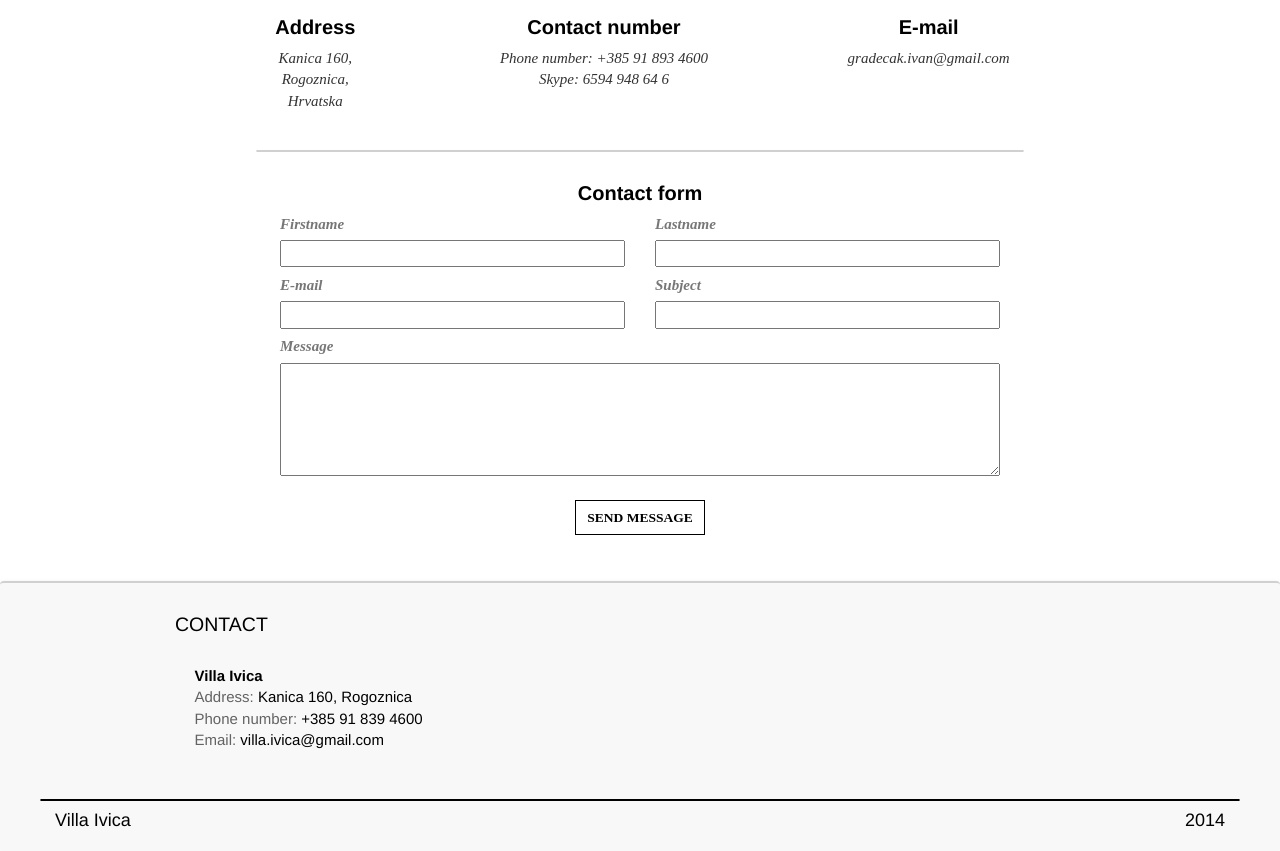
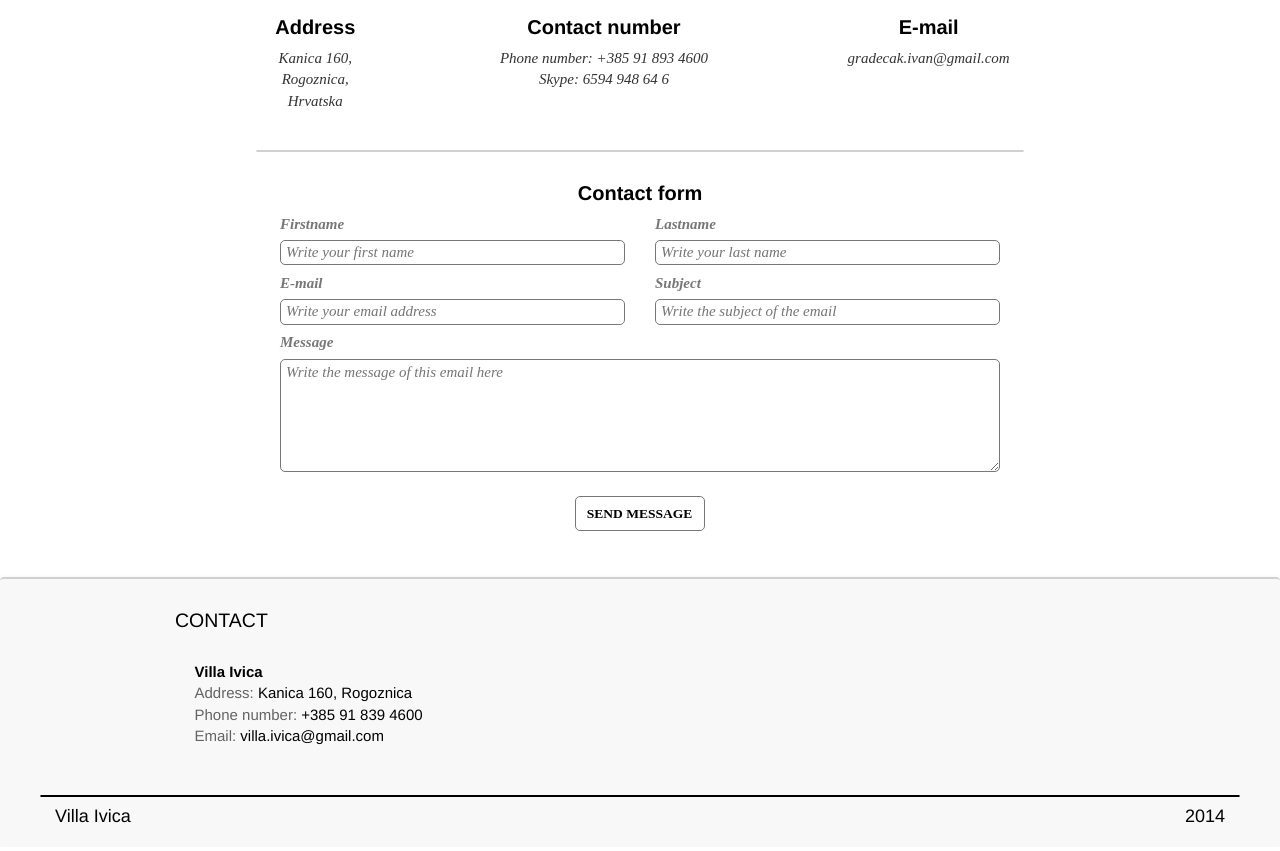
Before and after one commit to frafajec/Villa-Sol, a PHP site: page /Villa_Ivica/en/contact.php in a window 1280 px wide. Shown: the part 515-1366 px from the top of the page. After the commit the page ends 1338 px from the top, so only its background shows below. Run offline with PHP 8.4, Linux system fonts and the light colour scheme; some libraries are stand-ins or nearby versions.

Commit message:
Contact form client validation
Added validation on client side for contact_form
Added main.js and scripts are removed from footer.php
Added small changes to main.css

```diff
--- a/en/contact.php
+++ b/en/contact.php
@@ -76,31 +76,31 @@ if(isset($_POST['fname']) &&  isset($_POST['lname']) &&  isset($_POST['email'])
 
         <div class="col-lg-6">
             <label>Firstname</label>
-            <input type="text" name="fname" class="cinput">
+            <input type="text" name="fname" id="fname" class="cinput" placeholder="Write your first name">
         </div>
 
         <div class="col-lg-6">
             <label>Lastname</label>
-            <input type="text" name="lname" class="cinput">
+            <input type="text" name="lname" id="lname" class="cinput" placeholder="Write your last name">
         </div>
 
         <div class="col-lg-6">
             <label>E-mail</label>
-            <input type="email" name="email" class="cinput">
+            <input type="email" name="email" id="email" class="cinput" placeholder="Write your email address">
         </div>
 
         <div class="col-lg-6">
             <label>Subject</label>
-            <input type="text" name="subject" class="cinput">
+            <input type="text" name="subject" id="subject" class="cinput" placeholder="Write the subject of the email">
         </div>
 
         <div class="col-lg-12">
             <label>Message</label>
-            <textarea name="msg" class="cinput" rows="5"></textarea>
+            <textarea name="msg" class="cinput" id="msg" rows="5" placeholder="Write the message of this email here"></textarea>
         </div>
 
         <div class="col-lg-12">
-            <input type="submit" name="contact_form" value="SEND MESSAGE" id="csubmit">
+            <input type="submit" name="contact_form" id="csubmit" value="SEND MESSAGE">
         </div>
 
     </form>
--- a/en/inc/footer.php
+++ b/en/inc/footer.php
@@ -50,32 +50,4 @@ By accessing and/or using this code snippet, you agree to AccuWeather’s terms
     <script src="../static/js/jquery.cookie.js"></script>
     <!--<script src="../static/js/jquery-ui.js"></script>-->
     <script src="../static/js/bootstrap.min.js"></script>
-    <script>
-        $(document).ready(function(){
-           $('.flag').click( function(){
-               var lng = $(this).attr("id");
-               $.cookie("language", null, { path: '/' });
-               $.cookie('language', lng, {expires:1825, path:'/'});
-               window.location.replace("../" + $.cookie("language"));
-           });
-        });
-    </script>
-    <script>
-        $(document).ready(function(){
-          $('a').click(function (e) {
-              e.preventDefault();
-              var goTo = this.getAttribute("href");
-              $(".all").fadeOut();
-              $(".all").fadeOut("slow");
-              $(".all").fadeOut(500);
-              setTimeout(function(){
-                window.location = goTo;
-              },400);
-          });
-          $('.navbar-nav > li > a').hover(function() {
-              $(this).stop().animate({ fontSize : '1.53em' }, 200);
-          }, function(){
-              $(this).stop().animate({ fontSize : '1.5em' }, 200);
-          });
-        });
-    </script>
+    <script src="../static/js/main.js"></script>
--- a/nbproject/private/private.xml
+++ b/nbproject/private/private.xml
@@ -5,8 +5,9 @@
         <group>
             <file>file:/C:/xampp/htdocs/Villa_Ivica/en/contact.php</file>
             <file>file:/C:/xampp/htdocs/Villa_Ivica/static/css/main.css</file>
-            <file>file:/C:/xampp/htdocs/Villa_Ivica/en/inc/header.php</file>
             <file>file:/C:/xampp/htdocs/Villa_Ivica/en/inc/footer.php</file>
+            <file>file:/C:/xampp/htdocs/Villa_Ivica/static/js/main.js</file>
+            <file>file:/C:/xampp/htdocs/Villa_Ivica/static/css/bootstrap.css</file>
         </group>
     </open-files>
 </project-private>
--- a/static/css/main.css
+++ b/static/css/main.css
@@ -242,6 +242,11 @@ body {
     margin-top: 20px;
     margin-bottom: 10px;
 }
+.contact_form input, .contact_form textarea {
+    border: 1px solid #777;
+    border-radius: 5px;
+    padding-left: 5px;
+}
 #cform {
     width: 60%;
     margin-left: auto;
@@ -267,7 +272,8 @@ body {
     font-weight: bold;
     margin-top: 10px;
     font-style: normal;
-    border: 1px solid black;
+    border: 1px solid #777;
+    border-radius: 5px;
     background-color: white;
     color: black;
     height: 35px;
--- /dev/null
+++ b/static/js/main.js
@@ -0,0 +1,64 @@
+$(document).ready(function(){
+    $('.flag').click( function(){
+        var lng = $(this).attr("id");
+        $.cookie("language", null, { path: '/' });
+        $.cookie('language', lng, {expires:1825, path:'/'});
+        window.location.replace("../" + $.cookie("language"));
+    });
+    $('a').click(function (e) {
+        e.preventDefault();
+        var goTo = this.getAttribute("href");
+        $(".all").fadeOut();
+        $(".all").fadeOut("slow");
+        $(".all").fadeOut(500);
+        setTimeout(function(){
+            window.location = goTo;
+        },400);
+    });
+    $('.navbar-nav > li > a').hover(function() {
+    //  $(this).stop().animate({ fontSize : '1.52em' }, 200);
+        var Text = $(this);
+        Text.css({'font-weight':200});
+        setTimeout(function(){ Text.css({'font-weight':300});}, 30);
+        setTimeout(function(){ Text.css({'font-weight':400});}, 60);
+        setTimeout(function(){ Text.css({'font-weight':500});}, 90);
+    }, function(){
+//      $(this).stop().animate({ fontSize : '1.5em' }, 200);
+        var Text = $(this);
+        Text.css({'font-weight':400});
+        setTimeout(function(){ Text.css({'font-weight':300});}, 60);
+        setTimeout(function(){ Text.css({'font-weight':200});}, 90);
+        setTimeout(function(){ Text.css({'font-weight':100});}, 120);
+    });
+
+    $('#csubmit').click(function(e) {
+       $('#cform input[type=text], input[type=email], textarea').each(function() {
+          var id = $(this).attr('id'),
+              _obj = $('#'+id);
+          if (_obj.val() == '') {
+               _obj.removeClass('form-control');
+               _obj.css({'border':'1.18px solid rgba(255, 0, 0, 0.2)'});
+               setTimeout(function(){ _obj.css({'border':'1.37px solid rgba(255, 0, 0, 0.45)'});}, 80);
+               setTimeout(function(){ _obj.css({'border':'1.56px solid rgba(255, 0, 0, 0.7)'});}, 160);
+               setTimeout(function(){ _obj.css({'border':'1.78px solid rgba(255, 0, 0, 1)'});}, 240);
+               setTimeout(function(){ _obj.css({'border':'1.95px solid rgba(255, 0, 0, 1)'});}, 320);
+               setTimeout(function(){ _obj.css({'border':'1.68px solid rgba(255, 0, 0, 0.8)'});}, 600);
+               setTimeout(function(){ _obj.css({'border':'1.4px solid rgba(255, 0, 0, 0.6)'});}, 700);
+               e.preventDefault();
+               _obj.tooltip({'triger': 'focus', 'container': 'body', 'title': 'This field is required!', 'delay': {"show": 0, "hide": 2000}});
+               _obj.focus();
+//               return false; //završava petlju čim naiđe prvi prazni
+                //form-control:focus daje glow effect inputima kad su fokusirani
+           }
+      });
+   });
+   $('#cform input[type=text], input[type=email], textarea').keyup(function() {
+       var id = $(this).attr('id'),
+              _obj = $('#'+id);
+       if(_obj.val() != ''){
+           _obj.css({'border':'1px solid #777'});
+           _obj.tooltip({ "disabled": 'true' }); //ne radi smeće jedno usrano
+       }
+   });
+
+});
```
